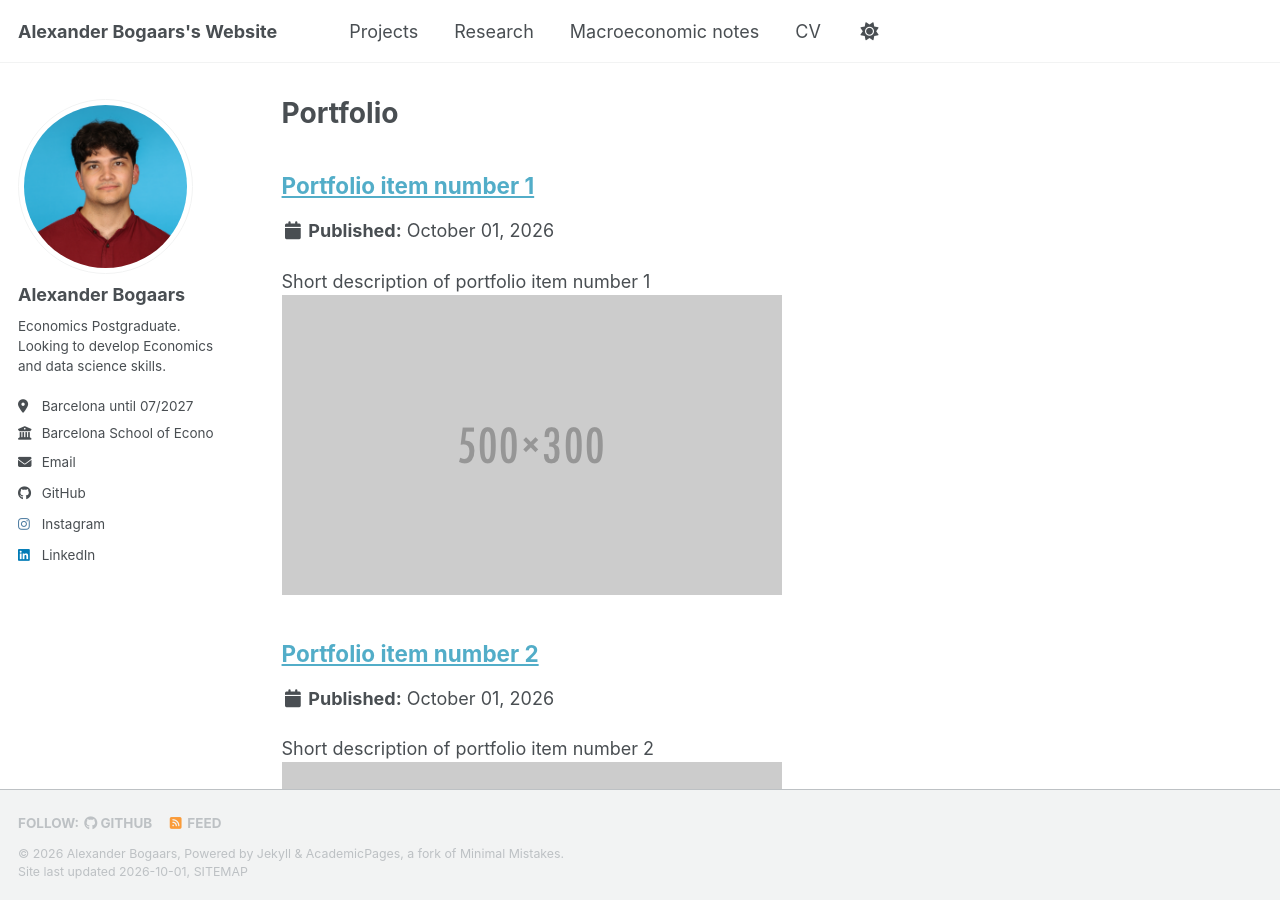
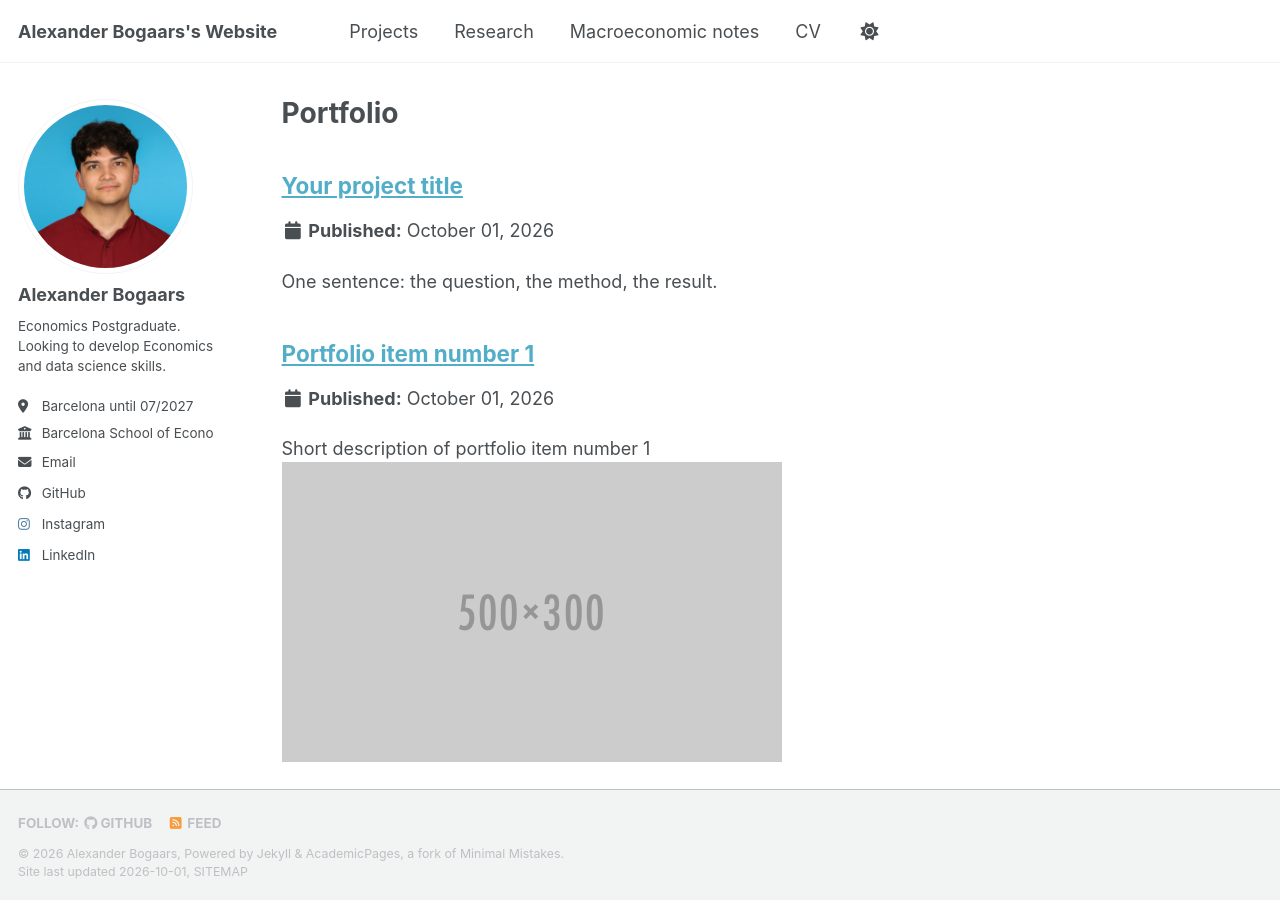
Before and after one commit to AlexBogaars/Alexbogaars-github.io, a Jekyll site: the page built from _pages/portfolio.html, in a window 1280 px wide and 900 px high. Built offline with Jekyll 4.4.1, drawn with Linux system fonts in a browser that asks for light colours; a style sheet for code colours, icons or effects is not loaded.

Commit message:
Update My First Project.md

```diff
--- a/_portfolio/My First Project.md
+++ b/_portfolio/My First Project.md
@@ -1 +1,7 @@
-This is my first Project
+---
+title: "Your project title"
+excerpt: "One sentence: the question, the method, the result."
+collection: portfolio
+---
+
+Write the project up here in Markdown.
```
